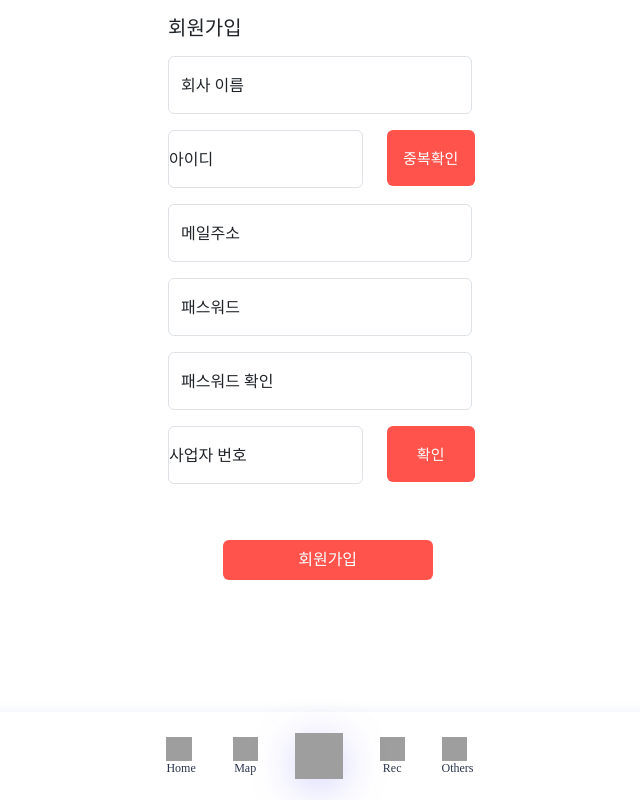
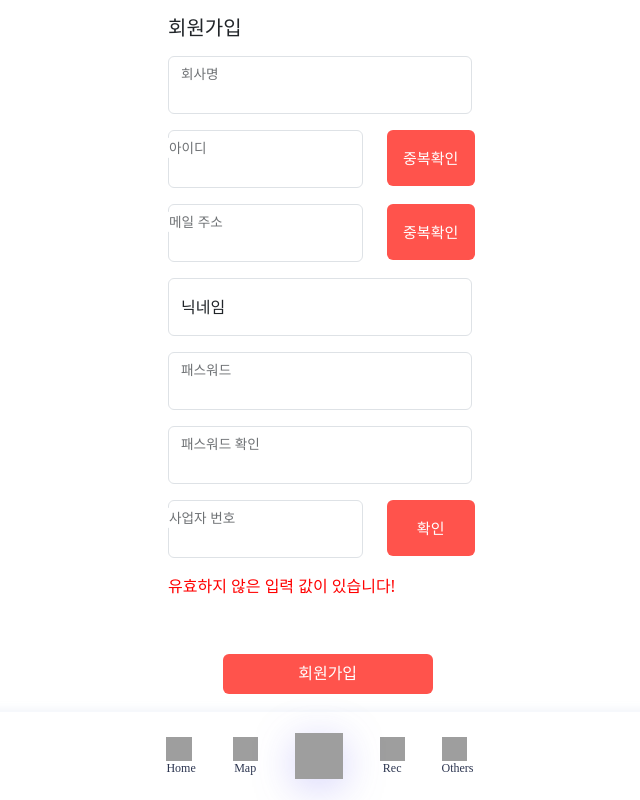
Before and after one commit to Park-Yebun/PopCon, a Vue app in the folder FE/: page /signUp/Company in a window 1280 px wide. Both pictures are taken after a click on the button "회원가입". Shown: the whole page, without its empty margins (320-960 px from the left). Built offline with nearby package versions, Linux system fonts and the light colour scheme; no server answers; grey boxes are pictures that could not be loaded.

Commit message:
[Feat][승연] 기업 회원 회원가입 일부 연동

```diff
--- a/FE/src/views/cheolhwan/SignUpCompanyView.vue
+++ b/FE/src/views/cheolhwan/SignUpCompanyView.vue
@@ -1,48 +1,174 @@
+<script setup>
+import { ref } from 'vue';
+import { dupCheck, userJoin } from "@/api/user";
+import { useRouter } from 'vue-router';
+
+const router = useRouter();
+
+const param=ref({
+  type:"",
+  value:""
+})
+
+const joinUser = ref({
+  "userId":"",
+    "userPassword":"",
+    "userEmail":"",
+    "userPlatform":"default",  // 기본은 default, 카카오는 kakao, 구글은 google
+    "userNickname":"",
+    "userBirth":"", // 0000-11-11
+    "userSex":"N", // 여성의 경우 "F", 남성은 "M", 미선택은 "N"
+    "userType":"CORP",
+    "userToken":"",
+    "userBusiness":"",
+    "userPhone":"",
+});
+
+
+// 아이디 체크 부분
+const idInput=ref('');
+const isValidIdBoolean=ref(false);
+const isValidId=ref('');
+
+const checkIdAvailability = function() {
+  param.value.type="id";
+  param.value.value=idInput.value;
+  dupCheck(
+    param.value,
+    ({data})=>{
+      // console.log(data);
+      isValidIdBoolean.value=true;
+      isValidId.value="사용 가능한 아이디입니다.";
+    },
+    ({ response }) => {
+      // console.log(response);
+      isValidIdBoolean.value=true;
+      isValidId.value="중복 아이디 입니다.";
+    }
+  )
+}
+
+// 이메일 체크 부분
+const emailInput=ref('');
+const isValidEmailBoolean=ref(false);
+const isValidEmail=ref('');
+
+const checkEmailAvailability = function() {
+  console.log(emailInput.value);
+  param.value.type="email";
+  param.value.value=emailInput.value;
+  dupCheck(
+    param.value,
+    ({data})=>{
+      // console.log(data);
+      isValidEmailBoolean.value=true;
+      isValidEmail.value="사용 가능한 이메일입니다.";
+    },
+    ({ response }) => {
+      // console.log(response);
+      isValidEmailBoolean.value=true;
+      isValidEmail.value="중복 이메일 입니다.";
+    }
+  )
+}
+
+// 패스워드 확인용
+const passwordInput=ref('')
+const passwordCheckInput=ref('');
+
+const isValidInput=ref('');
+const isValidInputBoolean=ref(false);
+
+
+// 사업자 번호 확인용
+const isValidBusinessNumber=ref('');
+const isValidBusinessNumberBoolean=ref(false);
+
+
+// 회원가입
+const join=function(){
+  // 유효한 이메일, 아이디, 패스워드 일치 여부 확인
+  if(!isValidEmailBoolean.value || !isValidIdBoolean.value || passwordInput.value != passwordCheckInput.value || joinUser.value.userBirth=='' || joinUser.value.userSex=='') {
+    // alert('유효하지 않은 입력 값이 있습니다!');
+    isValidInput.value="유효하지 않은 입력 값이 있습니다!";
+    isValidInputBoolean.value=true;
+  } else {
+    joinUser.value.userId=idInput.value;
+    joinUser.value.userEmail=emailInput.value;
+    joinUser.value.userPassword=passwordInput.value;
+    // console.log(joinUser.value);
+    userJoin(
+    joinUser.value,
+    ({data})=>{
+      console.log(data);
+      router.push({ name: "home" });
+    },
+    ({ response }) => {
+      console.log(response);
+    }
+  )
+  }
+
+}
+
+</script>
+
 <template>
   <div class="m-3">
       <div class="mb-3">
         <h5>회원가입</h5>
       </div>
       <div class="form-floating mb-3">
-        <input type="text" class="form-control" id="companyName" placeholder="">
-        <label for="companyName"><i class="bi bi-buildings-fill"></i> 회사 이름</label>
+        <input type="text" class="form-control" id="companyName">
+        <label for="companyName"><i class="bi bi-person-circle"></i>회사명</label>
       </div>
       <div class="row">
         <div class="form-floating mb-3 col-8">
-          <input type="id" class="form-control" id="idInput" placeholder="">
-          <label for="idInput"><i class="bi bi-person-circle"></i> 아이디</label>
+          <input type="id" class="form-control" id="idInput" v-model="idInput">
+          <label for="floatingInput"><i class="bi bi-person-circle"></i>아이디</label>
         </div>
         <div class="col-4">
-          <button type="button" class="btn btnStyle col-12" style="font-size: 15px;">중복확인</button>
+          <button type="button" class="btn btnStyle col-12" style="font-size: 15px;" @click=checkIdAvailability>중복확인</button>
         </div>
+        <p style="color:red;" v-show="isValidIdBoolean">{{ isValidId }}</p>
+      </div>
+      <div class="row">
+        <div class="form-floating mb-3 col-8">
+          <input type="id" class="form-control" id="idInput" v-model="emailInput">
+          <label for="floatingInput"><i class="bi bi-person-circle"></i>메일 주소</label>
+        </div>
+        <div class="col-4">
+          <button type="button" class="btn btnStyle col-12" style="font-size: 15px;" @click=checkEmailAvailability>중복확인</button>
+        </div>
+        <p style="color:red;" v-show="isValidEmailBoolean">{{ isValidEmail }}</p>
       </div>
       <div class="form-floating mb-3">
-        <input type="email" class="form-control" id="floatingInput" placeholder="name@example.com">
-        <label for="floatingInput"><i class="bi bi-envelope"></i> 메일주소</label>
-      </div>
-
-      <div class="form-floating mb-3">
-        <input type="password" class="form-control" id="floatingPassword" placeholder="Password">
-        <label for="floatingPassword"><i class="bi bi-key"></i> 패스워드</label>
+        <input type="text" class="form-control" id="NickName" placeholder="" v-model="joinUser.userNickname">
+        <label for="NickName">닉네임</label>
       </div>
       <div class="form-floating mb-3">
-        <input type="password" class="form-control" id="floatingPassword" placeholder="Password">
-        <label for="floatingPassword"><i class="bi bi-key"></i> 패스워드 확인</label>
+        <input type="password" class="form-control" id="floatingPassword" v-model="passwordInput">
+        <label for="floatingPassword"><i class="bi bi-key"></i>패스워드</label>
+      </div>
+      <div class="form-floating mb-3">
+        <input type="password" class="form-control" id="floatingPassword" v-model="passwordCheckInput">
+        <label for="floatingPassword"><i class="bi bi-key"></i>패스워드 확인</label>
       </div>
       <div class="row" style="margin-bottom: 40px;">
         <div class="form-floating mb-3 col-8">
-          <input type="text" class="form-control" id="businessNumber" placeholder="">
-          <label for="businessNumber"><i class="bi bi-123"></i> 사업자 번호</label>
+          <input type="text" class="form-control" id="businessNumber" >
+          <label for="businessNumber"><i class="bi bi-123"></i>사업자 번호</label>
         </div>
         <div class="col-4">
-          <button type="button" class="btn btnStyle col-12" style="font-size: 15px;">확인</button>
+          <button type="button" class="btn btnStyle col-12" style="font-size: 15px;" @click="findBusinessNumber">확인</button>
         </div>
+        <p v-show="isValidInputBoolean" style="color:red;">{{ isValidInput }}</p>
       </div>
 
       <div class="row mb-3">
         <div class="col-2"></div>
         <div class="col-8">
-            <button type="button" class="btn BtnStyle2 d-flex col-12 mx-auto mb-3 justify-content-around">
+            <button type="button" class="btn BtnStyle2 d-flex col-12 mx-auto mb-3 justify-content-around" @click="join">
               <p></p>
               <p>회원가입</p>
               <div><i class="bi bi-arrow-right-circle-fill" style="color: #FFCC00"></i></div>
@@ -54,35 +180,6 @@
 
   </template>
 
-  <script>
-  export default {
-    data() {
-      return {
-        companyName: '',
-        username: '',
-        email: '',
-        password: '',
-        confirmPassword: '',
-        businessNumber: ''
-      };
-    },
-    methods: {
-      checkUsernameAvailability() {
-        // 아이디 중복 확인 로직을 추가할 수 있습니다.
-        console.log('아이디 중복 확인');
-      },
-      checkBusinessNumberValidity() {
-        // 사업자 번호 유효성 확인 로직을 추가할 수 있습니다. (국세청 API 활용)
-        console.log('사업자 번호 유효성 확인');
-      },
-      submitForm() {
-        // 기업 회원가입 폼 제출 로직을 추가할 수 있습니다.
-        console.log('기업 회원가입 폼 제출');
-        // 여기에 실제로 서버로 회원가입 정보를 전송하는 로직을 추가합니다.
-      }
-    }
-  };
-  </script>
 
   <style scoped>
   .btnStyle{
```
